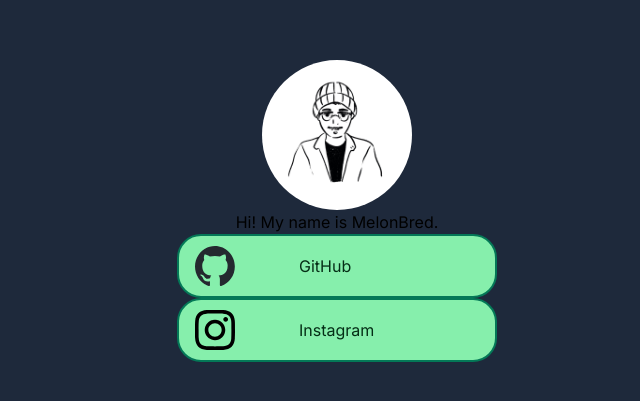
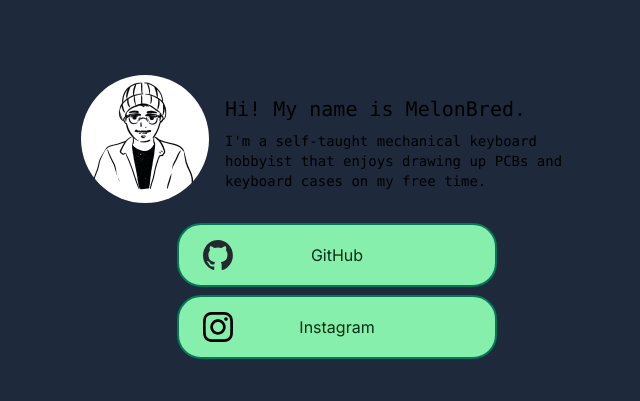
Before and after one commit to melonbred/personal-website, a Next.js app: page / in a window 1280 px wide. Shown: the part 189-590 px from the top of the page, without its empty margins (303-943 px from the left). Built offline with nearby package versions, Linux system fonts and the light colour scheme.

Commit message:
Added short bio content. Updated buttons.

```diff
--- a/src/app/page.tsx
+++ b/src/app/page.tsx
@@ -8,15 +8,23 @@ export default function Home() {
   return (
     <div className="flex justify-center h-screen items-center bg-slate-800">
       <div className="flex flex-col items-center">
-        <Image
-          alt="MB Headshot"
-          height={150}
-          width={150}
-          src="/headshot.jpg"
-          className="rounded-full"
-        />
-        <div>
-          <h1>Hi! My name is MelonBred.</h1>
+        <div className="flex justify-center m-4">
+          <div className="h-32 w-32 overflow-hidden rounded-full">
+            <Image
+              alt="MB Headshot"
+              height={10000}
+              width={10000}
+              src="/headshot.jpg"
+              className="rounded-full scale-125"
+            />
+          </div>
+          <div className="w-96 px-4 font-mono flex flex-col justify-center">
+            <h1 className="text-xl py-2">Hi! My name is MelonBred.</h1>
+            <p className="text-sm">
+              I'm a self-taught mechanical keyboard hobbyist that enjoys drawing
+              up PCBs and keyboard cases on my free time.
+            </p>
+          </div>
         </div>
         <GenericButton
           text="GitHub"
--- a/src/components/GenericButton.tsx
+++ b/src/components/GenericButton.tsx
@@ -8,10 +8,12 @@ type GenericButtonProps = {
 
 export default function GenericButton({ text, href, img }: GenericButtonProps) {
   return (
-    <a href={href}>
-      <div className="bg-green-300 border-2 border-emerald-700 text-green-950 rounded-3xl w-80 h-16 flex items-center px-4 gap-16">
-        <Image alt={text} height={40} width={40} src={img} />
-        <div className="flex items-center">{text}</div>
+    <a href={href} target="_blank">
+      <div className="bg-green-300 border-2 border-emerald-700 text-green-950 rounded-3xl w-80 h-16 flex items-center m-1 hover:scale-105">
+        <div className="px-6">
+          <Image alt={text} height={30} width={30} src={img} />
+        </div>
+        <div className="flex w-40 justify-center">{text}</div>
       </div>
     </a>
   );
```
